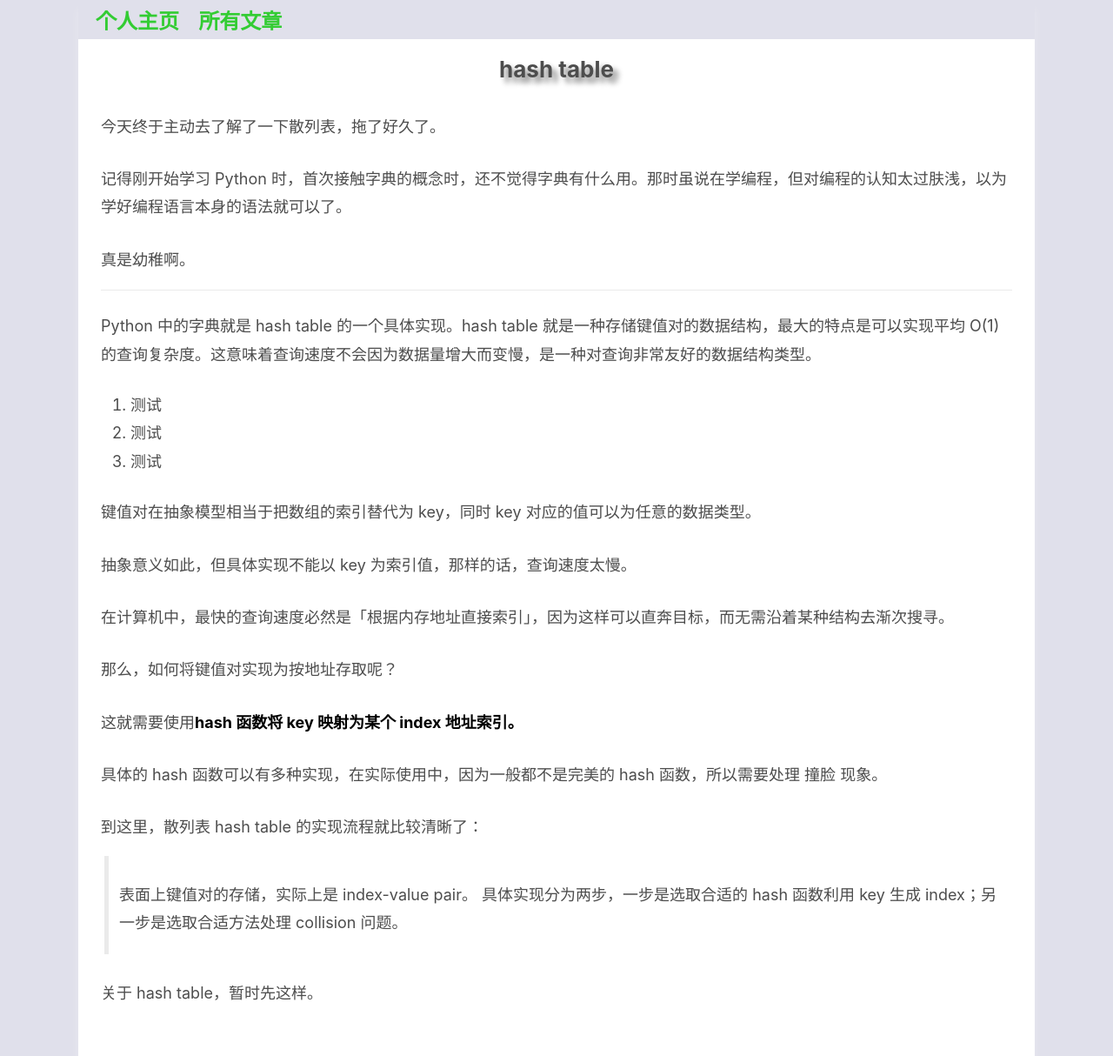
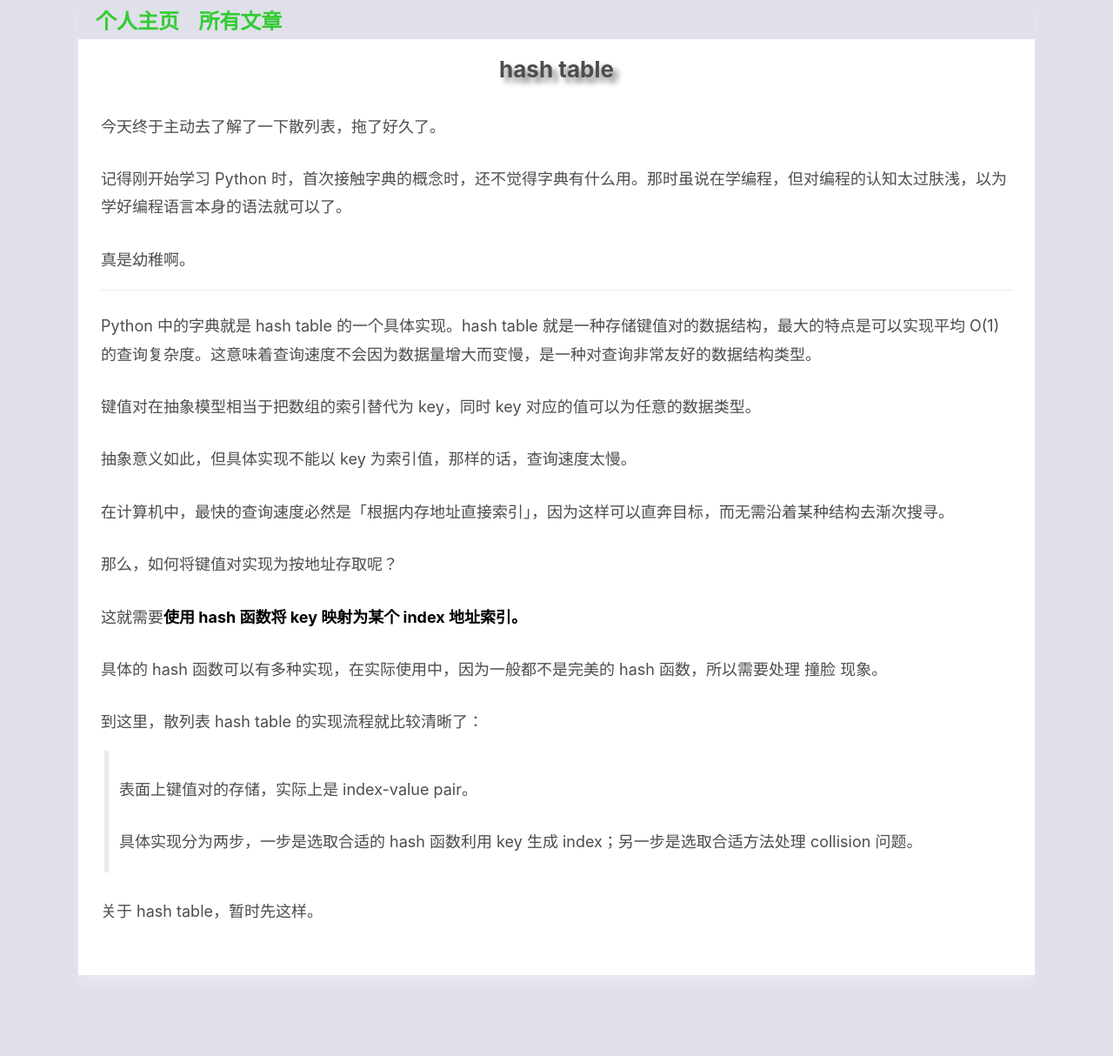
Before and after one commit to xxleyi/xxleyi.github.io, a Jekyll site: the page built from _posts/2017-09-17-hash table.md, in a window 1280 px wide and 1214 px high. Shown: the whole window at 87% size. Built offline with Jekyll 4.4.1, drawn with Linux system fonts in a browser that asks for light colours.

Commit message:
refine layout of blog: hash table

```diff
--- a/_posts/2017-09-17-hash table.md
+++ b/_posts/2017-09-17-hash table.md
@@ -14,10 +14,6 @@
 
 Python 中的字典就是 hash table 的一个具体实现。hash table 就是一种存储键值对的数据结构，最大的特点是可以实现平均 O(1) 的查询复杂度。这意味着查询速度不会因为数据量增大而变慢，是一种对查询非常友好的数据结构类型。
 
-1. 测试
-2. 测试
-3. 测试
-
 键值对在抽象模型相当于把数组的索引替代为 key，同时 key 对应的值可以为任意的数据类型。
 
 抽象意义如此，但具体实现不能以 key 为索引值，那样的话，查询速度太慢。
@@ -26,13 +22,14 @@ Python 中的字典就是 hash table 的一个具体实现。hash table 就是
 
 那么，如何将键值对实现为按地址存取呢？
 
-这就需要使用**hash 函数将 key 映射为某个 index 地址索引。**
+这就需要**使用 hash 函数将 key 映射为某个 index 地址索引。**
 
 具体的 hash 函数可以有多种实现，在实际使用中，因为一般都不是完美的 hash 函数，所以需要处理 撞脸 现象。
 
 到这里，散列表 hash table 的实现流程就比较清晰了：
 
 >  表面上键值对的存储，实际上是 index-value pair。
+>
 >  具体实现分为两步，一步是选取合适的 hash 函数利用 key 生成 index；另一步是选取合适方法处理 collision 问题。
 
 关于 hash table，暂时先这样。
```
